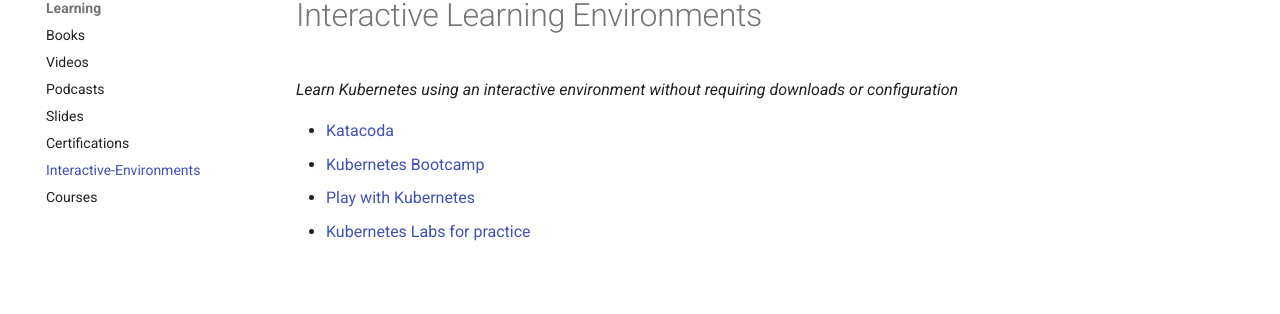
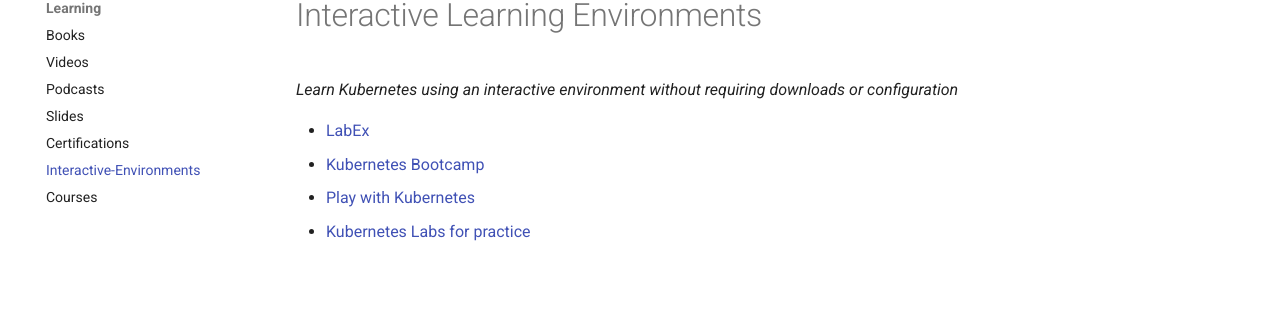
Before and after one commit to ramitsurana/awesome-kubernetes, an MkDocs documentation site: the page built from docs/learning-resources/interactive-environments.md, in a window 1280 px wide. Shown: the part 151-465 px from the top of the page. Built offline with MkDocs 1.6.1 and Material for MkDocs 9.7.7, drawn with Linux system fonts in a browser that asks for light colours; comment, search, counter and statistics services are not loaded.

Commit message:
Update interactive-environments.md

```diff
--- a/docs/learning-resources/interactive-environments.md
+++ b/docs/learning-resources/interactive-environments.md
@@ -3,7 +3,7 @@ Interactive Learning Environments
 
 *Learn Kubernetes using an interactive environment without requiring downloads or configuration*
 
-* [Katacoda](http://www.katacoda.com/courses/kubernetes)
+* [LabEx](https://labex.io/skilltrees/kubernetes)
 * [Kubernetes Bootcamp](http://kubernetesbootcamp.github.io/kubernetes-bootcamp/)
 * [Play with Kubernetes](http://labs.play-with-k8s.com/)
 * [Kubernetes Labs for practice](https://www.sharelearn.net/practice/k8slabs/)
```
